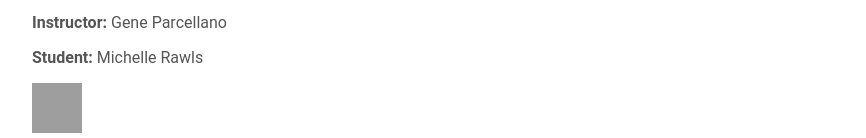
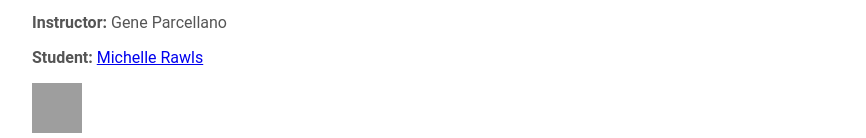
Before and after one commit to mrawls2/DES350, a plain HTML site: page index.html in a window 1280 px wide. Shown: the part 236-374 px from the top of the page, without its empty margins (118-984 px from the left). Drawn offline with Linux system fonts and the light colour scheme; grey boxes are pictures that could not be loaded.

Commit message:
github site

```diff
--- a/index.html
+++ b/index.html
@@ -25,7 +25,7 @@
 	<p>Mondays & Wednesdays</p>
 	<p>9:00am to 11:40am</p>
 	<p><strong>Instructor:</strong> Gene Parcellano</p>
-	<p><strong>Student:</strong> Michelle Rawls</p>
+	<p><strong>Student:</strong> <a href="https://github.com/mrawls2" target="_blank">Michelle Rawls</a></p>
 	<img src="https://github.com/mrawls2.png" height="50" width="50"/>
 
 <section>
```
